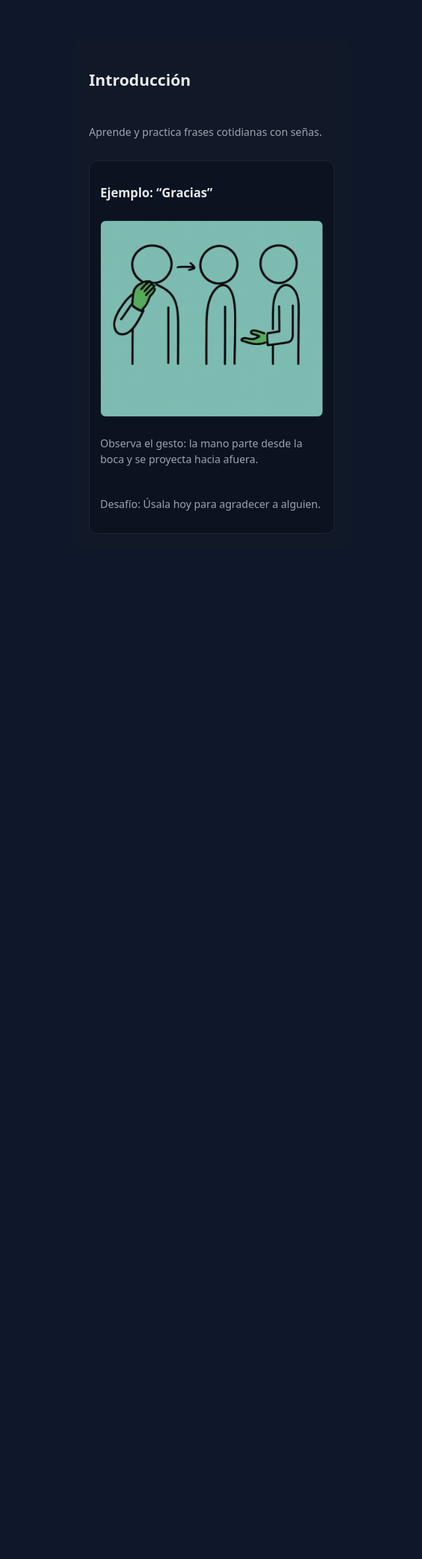
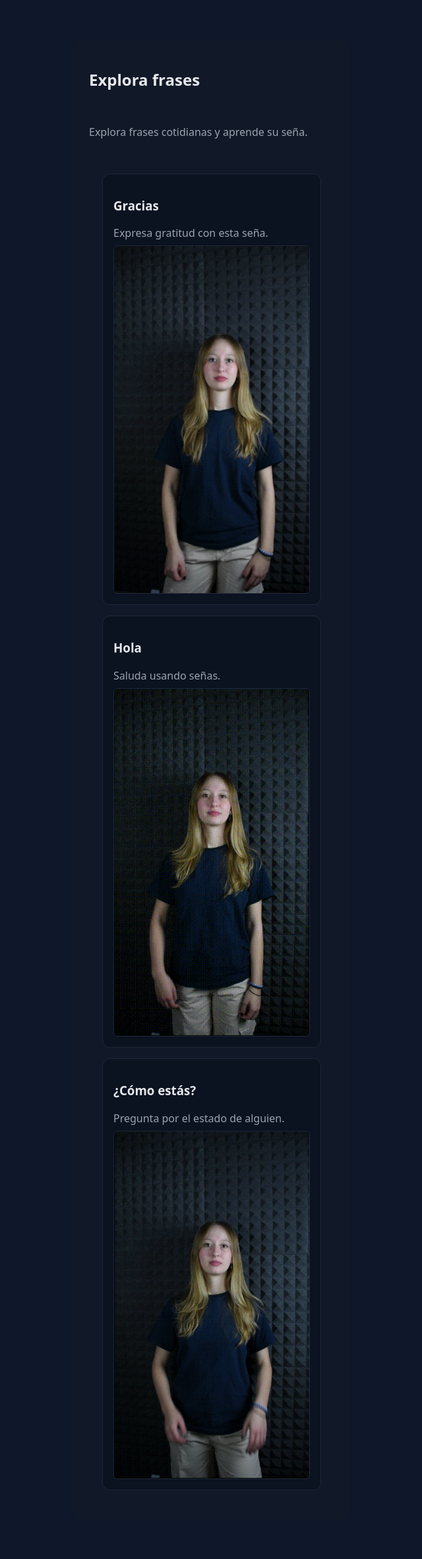
Before and after one commit to EliasOrellana437/PruebaProyecto, a Django app: page /frases/ in a window 1280 px wide. Shown: the part 91-2454 px from the top of the page at 66% size, without its empty margins (319-959 px from the left). Before the commit the page ends 900 px from the top, so only its background shows below. Run offline with Django 5.2, Linux system fonts and the light colour scheme.

Commit message:
gif para aprender

```diff
--- a/core/urls.py
+++ b/core/urls.py
@@ -5,6 +5,7 @@ urlpatterns = [
     path('', views.login_view, name='login'),
     path('menu/', views.menu_view, name='menu'),
 path('retos-diarios/', views.retos_diarios_view, name='retos_diarios'),
+
 path('frases/', views.frases_utiles, name='frases'),
-
+    path('frases/<slug:slug>/', views.frase_detalle, name='frase_detalle'),
 ]
--- a/core/views.py
+++ b/core/views.py
@@ -1,4 +1,5 @@
 from django.shortcuts import render, redirect
+from django.http import Http404
 
 def login_view(request):
     if request.method == 'POST':
@@ -18,12 +19,53 @@ def menu_view(request):
     ]
     return render(request, 'core/menu.html', {'username': username, 'options': options})
 
+#apartado de retos diarios
 def retos_diarios_view(request):
     return render(request, 'core/retos_diarios.html')
 {'slug': 'retos-diarios', 'title': 'Retos diarios', 'desc': 'Pequeños objetivos gamificados.'},
 
+#apartado para frases utiles
+# Catálogo base (puedes editar y ampliar)
+FRASES_CATALOGO = [
+    {
+        "slug": "gracias",
+        "titulo": "Gracias",
+        "descripcion": "Expresa gratitud con esta seña.",
+        "media": "img/frase_gracias.gif",
+        "explicacion": "La mano parte desde la boca y se proyecta hacia afuera.",
+        "contexto": "Usa esta seña para agradecer a alguien de forma clara.",
+    },
+    {
+        "slug": "hola",
+        "titulo": "Hola",
+        "descripcion": "Saluda usando señas.",
+        "media": "img/frase_hola.gif",
+        "explicacion": "Movimiento de la mano abierta en señal de saludo.",
+        "contexto": "Apta para saludos informales y formales.",
+    },
+    {
+        "slug": "como-estas",
+        "titulo": "¿Cómo estás?",
+        "descripcion": "Pregunta por el estado de alguien.",
+        "media": "img/frase_como_estas.gif",
+        "explicacion": "Gestos encadenados para preguntar por el estado.",
+        "contexto": "Útil en conversaciones cotidianas.",
+    },
+]
+
 def frases_utiles(request):
     return render(request, 'core/frases_utiles.html', {
-        'titulo': 'Frases útiles',
-        'descripcion': 'Aprende y practica frases cotidianas con señas.',
+        "titulo": "Frases útiles",
+        "descripcion": "Explora frases cotidianas y aprende su seña.",
+        "frases": FRASES_CATALOGO,
     })
+
+def frase_detalle(request, slug):
+    frase = next((f for f in FRASES_CATALOGO if f["slug"] == slug), None)
+    if not frase:
+        raise Http404("Frase no encontrada")
+
+    return render(request, 'core/frase_detalle.html', {
+        "frase": frase,
+        "titulo": frase["titulo"],
+    })
--- a/static/css/styles.css
+++ b/static/css/styles.css
@@ -80,33 +80,52 @@ header.topbar a.btn-volver {
   color: var(--text);
 }
 
-/* Apartado: Frases útiles */
-.frases-box {
+  /* Apartado: Frases útiles */
+  .frases-catalogo {
   display: grid;
   gap: 16px;
 }
+.frases-catalogo .grid {
+  display: grid;
+  gap: 16px;
+  grid-template-columns: repeat(auto-fit, minmax(240px, 1fr));
+}
+.preview {
+  margin-top: 8px;
+  display: flex;
+  justify-content: center;
+}
+.preview img {
+  max-width: 100%;
+  border-radius: 6px;
+  border: 1px solid #1f2937;
+  background: #0e1726;
+}
 
-.frase-item {
+/* Detalle de frase */
+.page-frase-detalle .frase-box {
   display: grid;
-  gap: 12px;
+  gap: 16px;
+  grid-template-columns: 1fr;
   background: #0b1220;
   border: 1px solid #1f2937;
   border-radius: 12px;
   padding: 16px;
 }
-
-.frase-imagen {
+.frase-media {
   display: flex;
   justify-content: center;
 }
-
-.frase-imagen img {
+.frase-media img {
   max-width: 100%;
   border-radius: 8px;
   border: 1px solid #1f2937;
+  background: #0e1726;
 }
-
-.frase-descripcion, .frase-desafio {
+.frase-info h2, .frase-info h3 {
+  margin: 8px 0;
+}
+.frase-descripcion, .frase-contexto {
   color: var(--muted);
   line-height: 1.5;
 }
--- a/templates/core/frases_utiles.html
+++ b/templates/core/frases_utiles.html
@@ -4,7 +4,7 @@
 <head>
   <meta charset="UTF-8">
   <title>{{ titulo }}</title>
-  <link rel="stylesheet" href="{% static 'css/styles.css' %}?v=103">
+  <link rel="stylesheet" href="{% static 'css/styles.css' %}?v=106">
 </head>
 <body class="page page-frases">
 
@@ -14,25 +14,23 @@
 </header>
 
 <main class="container">
-  <section class="frases-box">
-    <h2>Introducción</h2>
+  <section class="frases-catalogo">
+    <h2>Explora frases</h2>
     <p class="note">{{ descripcion }}</p>
 
-    <div class="frase-item">
-      <h3>Ejemplo: “Gracias”</h3>
-      <div class="frase-imagen">
-        <img src="{% static 'img/reto_gracias.png' %}" alt="Seña de 'Gracias' en lenguaje de señas">
-      </div>
-      <p class="frase-descripcion">
-        Observa el gesto: la mano parte desde la boca y se proyecta hacia afuera.
-      </p>
-      <p class="frase-desafio">
-        Desafío: Úsala hoy para agradecer a alguien.
-      </p>
+    <div class="grid">
+      {% for f in frases %}
+        <a href="{% url 'frase_detalle' f.slug %}" class="tile">
+          <h3>{{ f.titulo }}</h3>
+          <p>{{ f.descripcion }}</p>
+
+          <div class="preview">
+            <img src="{% static f.media %}" alt="Vista previa de {{ f.titulo }}">
+          </div>
+        </a>
+      {% endfor %}
     </div>
   </section>
 </main>
-
-<script src="{% static 'js/frases.js' %}?v=1"></script>
 </body>
 </html>
```
Also changed, not shown: templates/core/frase_detalle.html (added, +33 -0 lines), templates/core/menu.html (+4 -4 lines), db.sqlite3, static/img/frase_como_estas.gif (added), static/img/frase_gracias.gif (added), static/img/frase_hola.gif (added).
